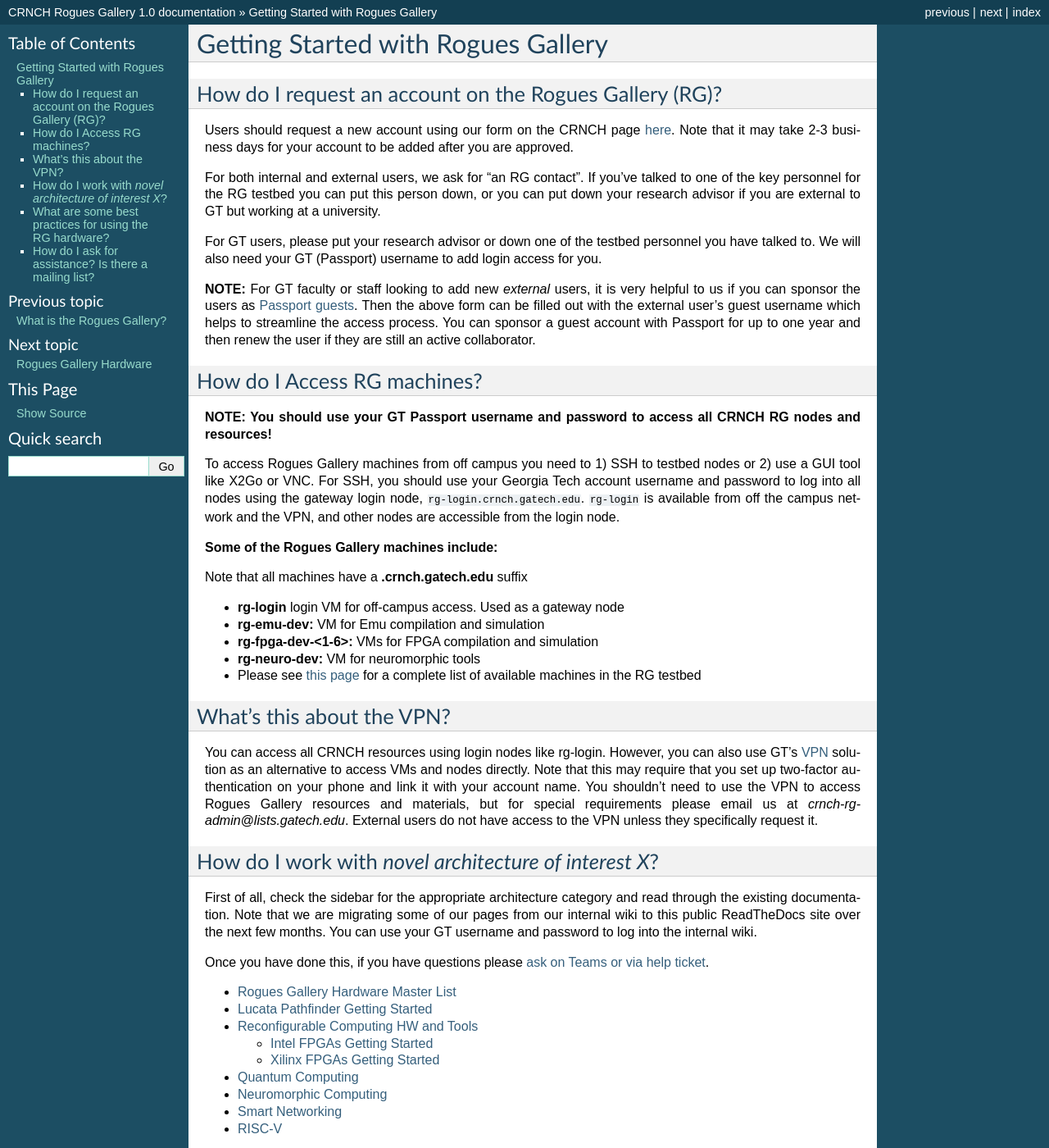
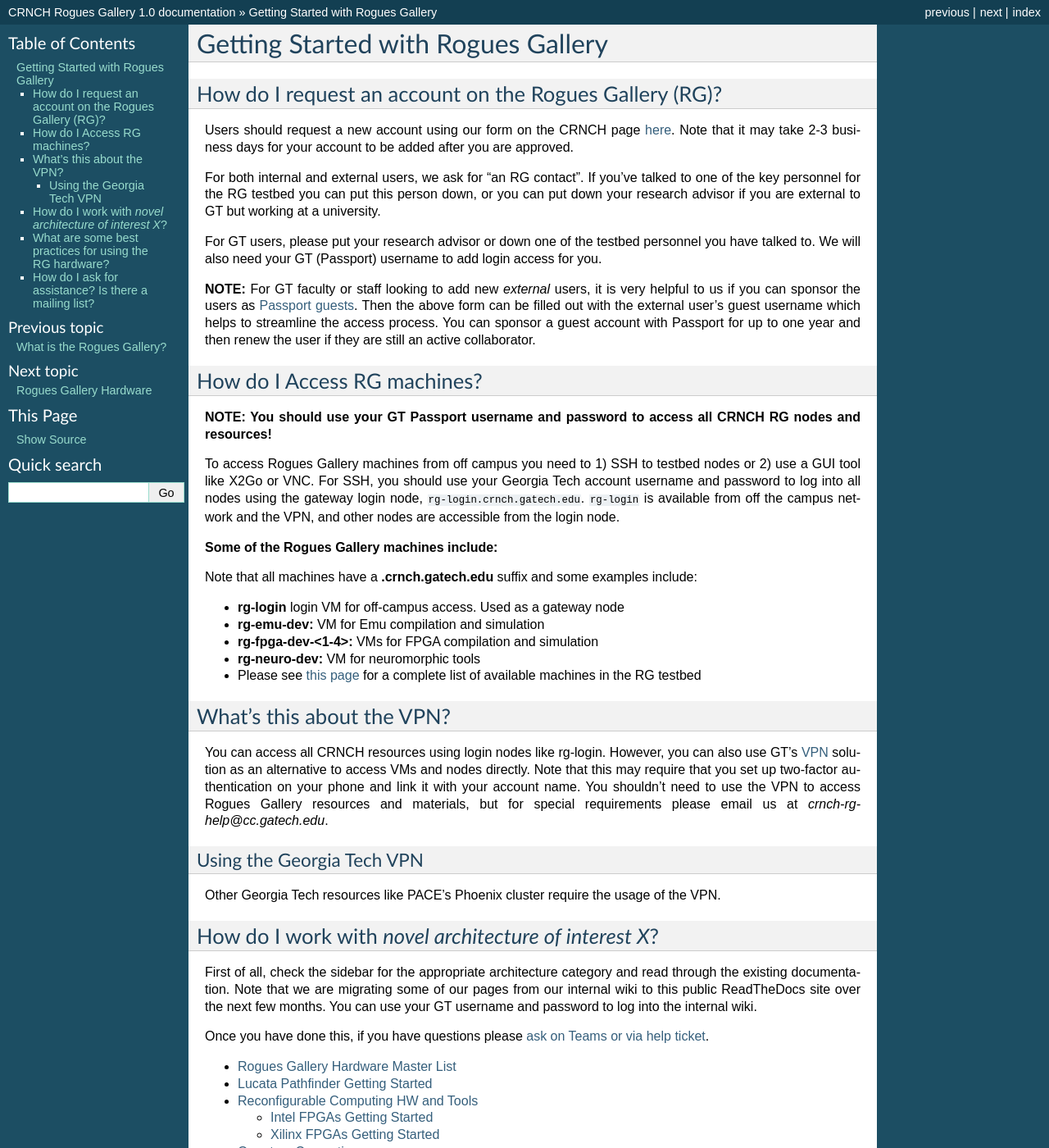
Before and after one commit to gt-crnch-rg/read-the-docs, a Sphinx documentation site: the page built from docs/general/rg-getting-started.rst, in a window 1280 px wide and 1400 px high. Shown: the whole window at 82% size. Built offline with Sphinx 7.4.7, drawn with Linux system fonts in a browser that asks for light colours; pages that are not in the unit, such as notebooks, are missing from menus.

Commit message:
Update rg-getting-started.rst

```diff
--- a/docs/general/rg-getting-started.rst
+++ b/docs/general/rg-getting-started.rst
@@ -22,17 +22,21 @@
 
 **Some of the Rogues Gallery machines include:**
 
-Note that all machines have a **.crnch.gatech.edu** suffix
+Note that all machines have a **.crnch.gatech.edu** suffix and some examples include:
 
 -  **rg-login** login VM for off-campus access. Used as a gateway node
 -  **rg-emu-dev:** VM for Emu compilation and simulation
--  **rg-fpga-dev-<1-6>:** VMs for FPGA compilation and simulation
+-  **rg-fpga-dev-<1-4>:** VMs for FPGA compilation and simulation
 -  **rg-neuro-dev:** VM for neuromorphic tools
 -  Please see `this page <https://gt-crnch-rg.readthedocs.io/en/main/general/rg-hardware.html>`__ for a complete list of available machines in the RG testbed
 
 What's this about the VPN?
 --------------------------
-You can access all CRNCH resources using login nodes like rg-login. However, you can also use GT's `VPN <https://faq.oit.gatech.edu/content/how-do-i-get-started-campus-vpn>`__ solution as an alternative to access VMs and nodes directly. Note that this may require that you set up two-factor authentication on your phone and link it with your account name. You shouldn't need to use the VPN to access Rogues Gallery resources and materials, but for special requirements please email us at *crnch-rg-admin@lists.gatech.edu*. External users do not have access to the VPN unless they specifically request it.
+You can access all CRNCH resources using login nodes like rg-login. However, you can also use GT's `VPN <https://faq.oit.gatech.edu/content/how-do-i-get-started-campus-vpn>`__ solution as an alternative to access VMs and nodes directly. Note that this may require that you set up two-factor authentication on your phone and link it with your account name. You shouldn't need to use the VPN to access Rogues Gallery resources and materials, but for special requirements please email us at *crnch-rg-help@cc.gatech.edu*.
+
+Using the Georgia Tech VPN
+~~~~~~~~~~~~~~~~~~~~~~~~~~
+Other Georgia Tech resources like PACE's Phoenix cluster require the usage of the VPN.
 
 How do I work with *novel architecture of interest X*?
 ------------------------------------------------------
```
